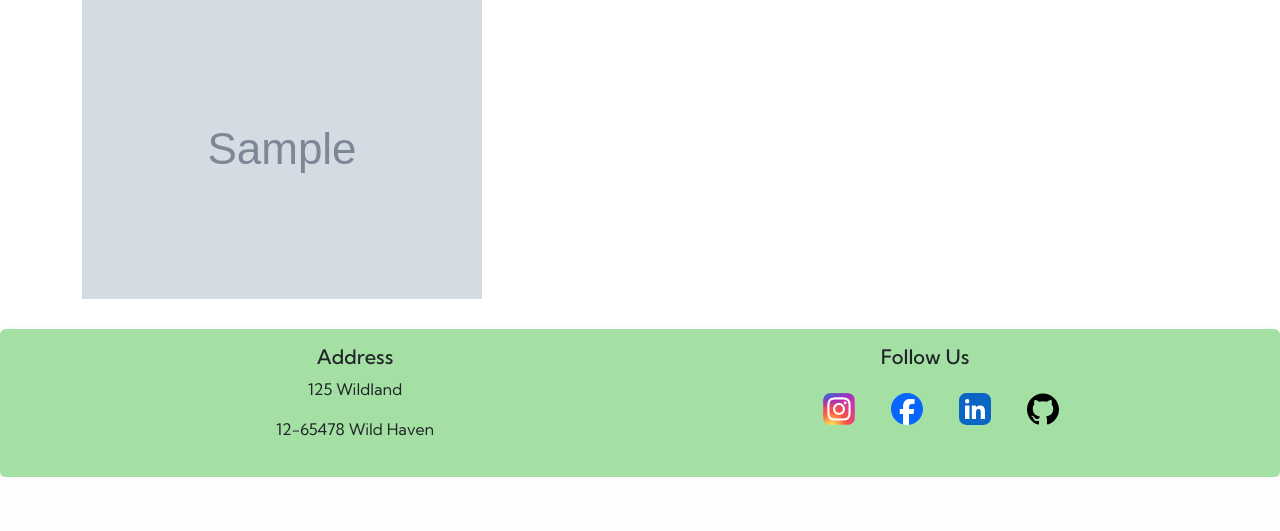
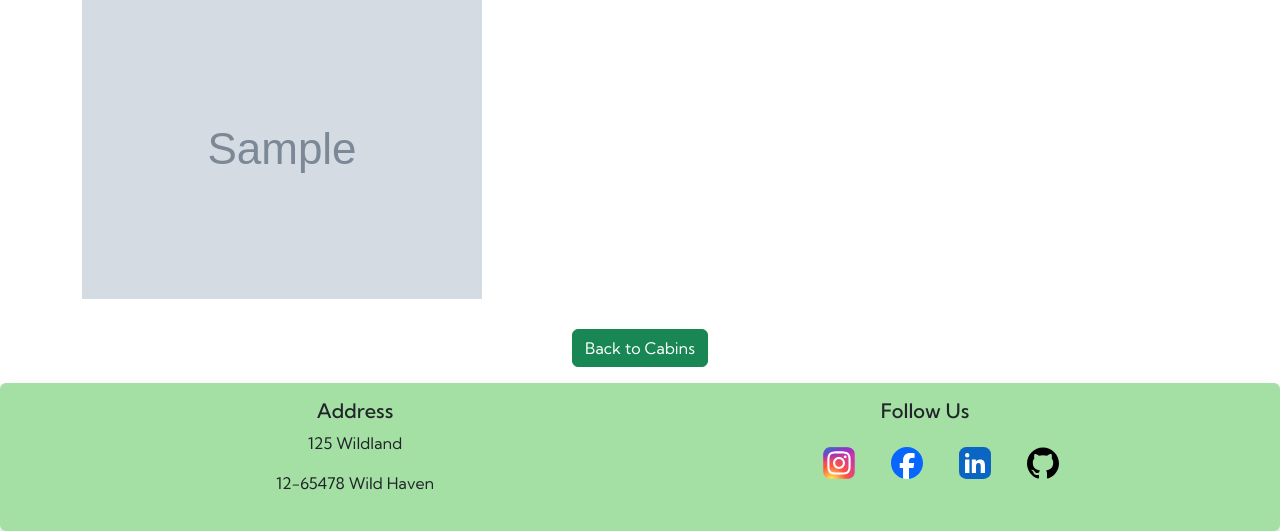
Before and after one commit to Magda-R-bit/Wild-Wellness, a Django app: template cabins/templates/cabins/cabin_detail.html in a window 1280 px wide. Shown: the part 1462-1993 px from the top of the page. Before the commit the page ends 1939 px from the top, so only its background shows below. Run offline with Django 5.2, Linux system fonts and the light colour scheme; the template is opened without the code that fills it: most values are stand-ins (such as "Sample title", 1, 10 or a date in 2020); grey boxes marked "Sample" are stand-in pictures; some libraries are stand-ins or nearby versions.

Commit message:
Add navigation button to the cabin_detail.html

```diff
--- a/cabins/templates/cabins/cabin_detail.html
+++ b/cabins/templates/cabins/cabin_detail.html
@@ -26,8 +26,11 @@
     <img src="{{ cabin.kitchen_image.url }}" alt="Kitchen of {{ cabine.name }}" class="img-fluid">
     {% endif %}
 
+
 </div>
 
-
+<div class="text-center mb-3">
+    <a href="{% url 'cabins_list' %}" class="btn btn-success">Back to Cabins</a>
+</div>
 
 {% endblock %}
--- a/wild_wellness/settings.py
+++ b/wild_wellness/settings.py
@@ -28,8 +28,8 @@ SECRET_KEY = os.environ.get('SECRET_KEY')
 
 # SECURITY WARNING: don't run with debug turned on in production!
 
-# DEBUG = 'DEVELOPMENT' in os.environ
-DEBUG = False
+DEBUG = 'DEVELOPMENT' in os.environ
+# DEBUG = False
 
 ALLOWED_HOSTS = ['127.0.0.1', '.herokuapp.com']
 
```
